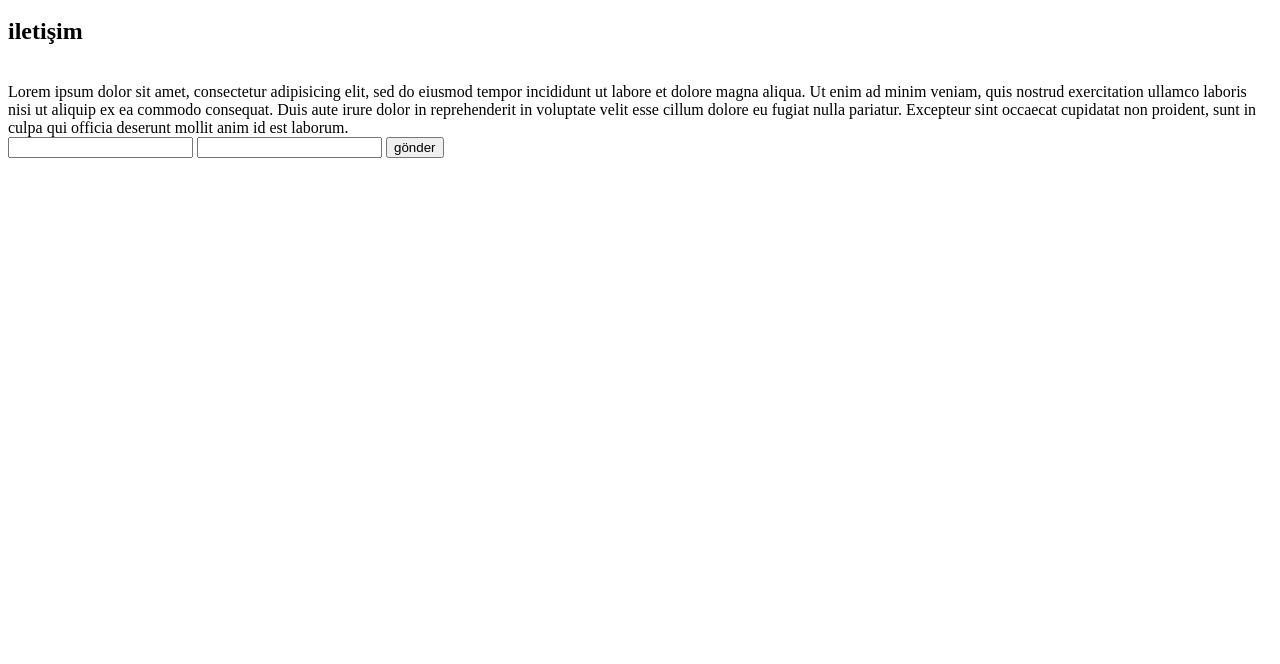
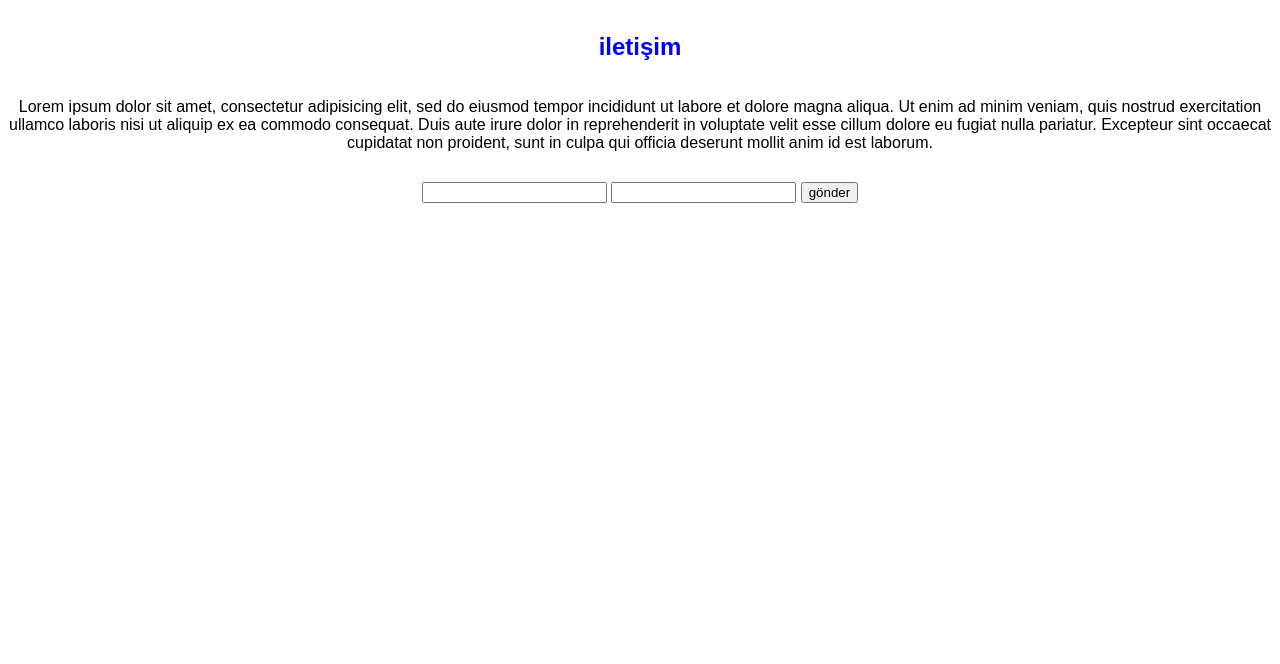
Before and after one commit to adranes567/kodluyoruz-css-odev-1, a plain HTML site: page iletişim.html in a window 1280 px wide. Shown: the part 136-800 px from the top of the page. Drawn offline with Linux system fonts and the light colour scheme; files that its build step writes are made by us from their sources.

Commit message:
Update iletişim.html

```diff
--- a/iletişim.html
+++ b/iletişim.html
@@ -3,7 +3,7 @@
   <head>
     <meta charset="utf-8">
     <meta name="viewport" content="width=device-width, initial-scale=1">
-    <link rel="stylesheet" href="css/wp.css">
+        <link rel="stylesheet" href="css/style.css">
     <title>Home</title>
     </style>
   </head>
```
